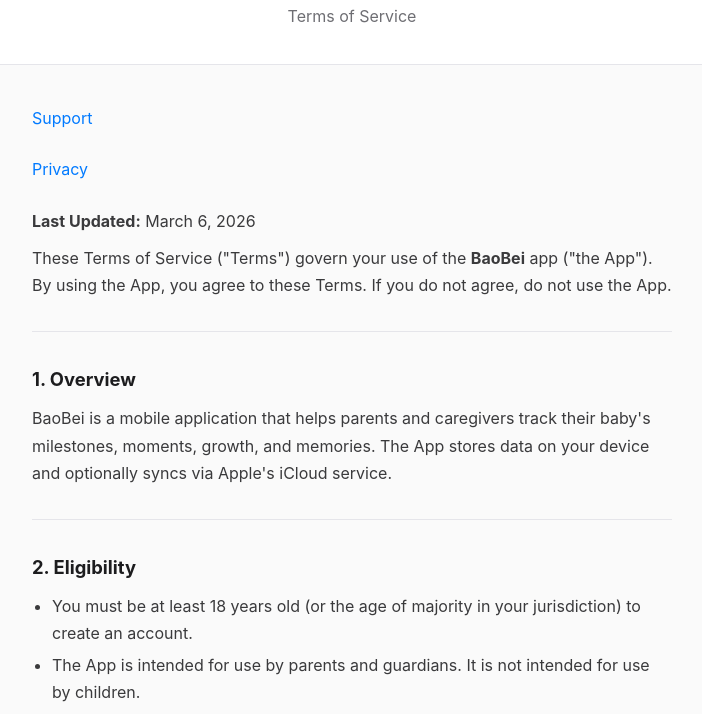
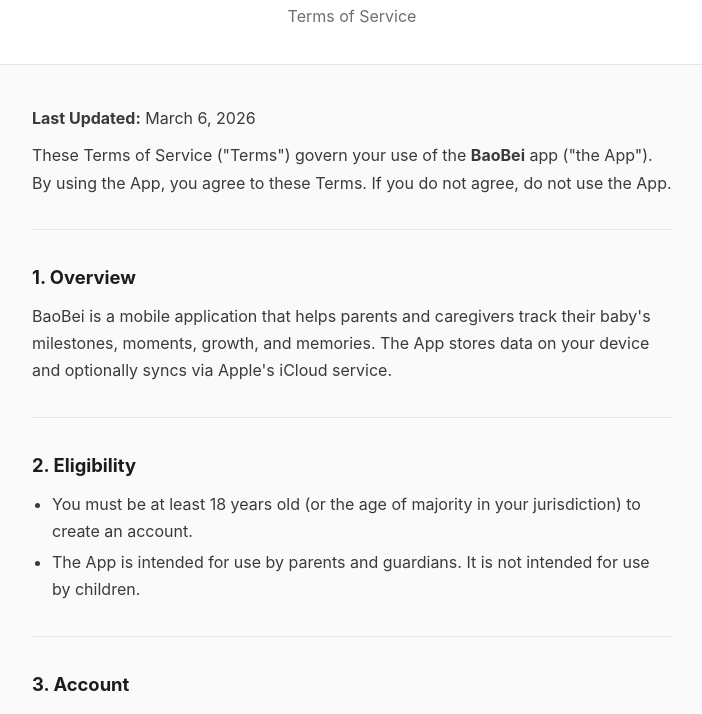
Before and after one commit to smellycat2021/BaoBei-support, a plain HTML site: page terms.html in a window 1280 px wide. Shown: the part 76-790 px from the top of the page, without its empty margins (288-990 px from the left). Drawn offline with Linux system fonts and the light colour scheme.

Commit message:
Remove Support and Privacy links from terms.html
Removed links to Support and Privacy pages.

```diff
--- a/terms.html
+++ b/terms.html
@@ -68,8 +68,6 @@
 </header>
 
 <main>
-  <a class="back" href="index.html">Support</a><br>
-  <a class="back" href="privacy.html">Privacy</a>
 
   <p><strong>Last Updated:</strong> March 6, 2026</p>
 
```
